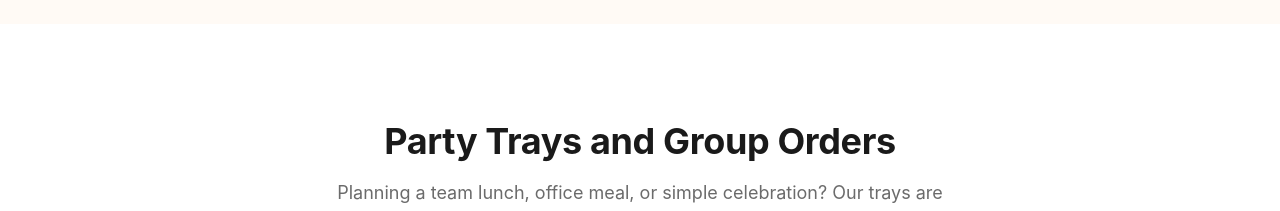
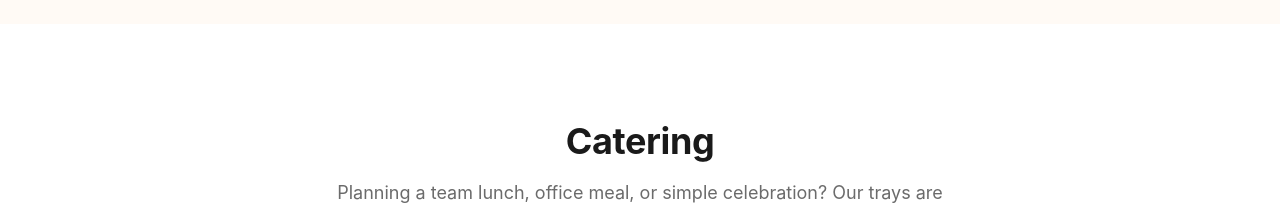
Before and after one commit to frankiemyw/kitchen, a Next.js app in the folder y-kitchen-website/: page / in a window 1280 px wide. Shown: the part 2640-2851 px from the top of the page. Built offline with nearby package versions, Linux system fonts and the light colour scheme.

Commit message:
feat: rename section to "Catering"
Update section heading from "Party Trays and Group Orders" to "Catering".

```diff
--- a/y-kitchen-website/src/data/content.ts
+++ b/y-kitchen-website/src/data/content.ts
@@ -88,7 +88,7 @@ export const menuSection = {
 // ============================================
 
 export const cateringSection = {
-  heading: "Party Trays and Group Orders",
+  heading: "Catering",
   description:
     "Planning a team lunch, office meal, or simple celebration? Our trays are practical, delicious, and easy to order for groups of any size.",
   ctaHeading: "Need trays for your team or event?",
```
